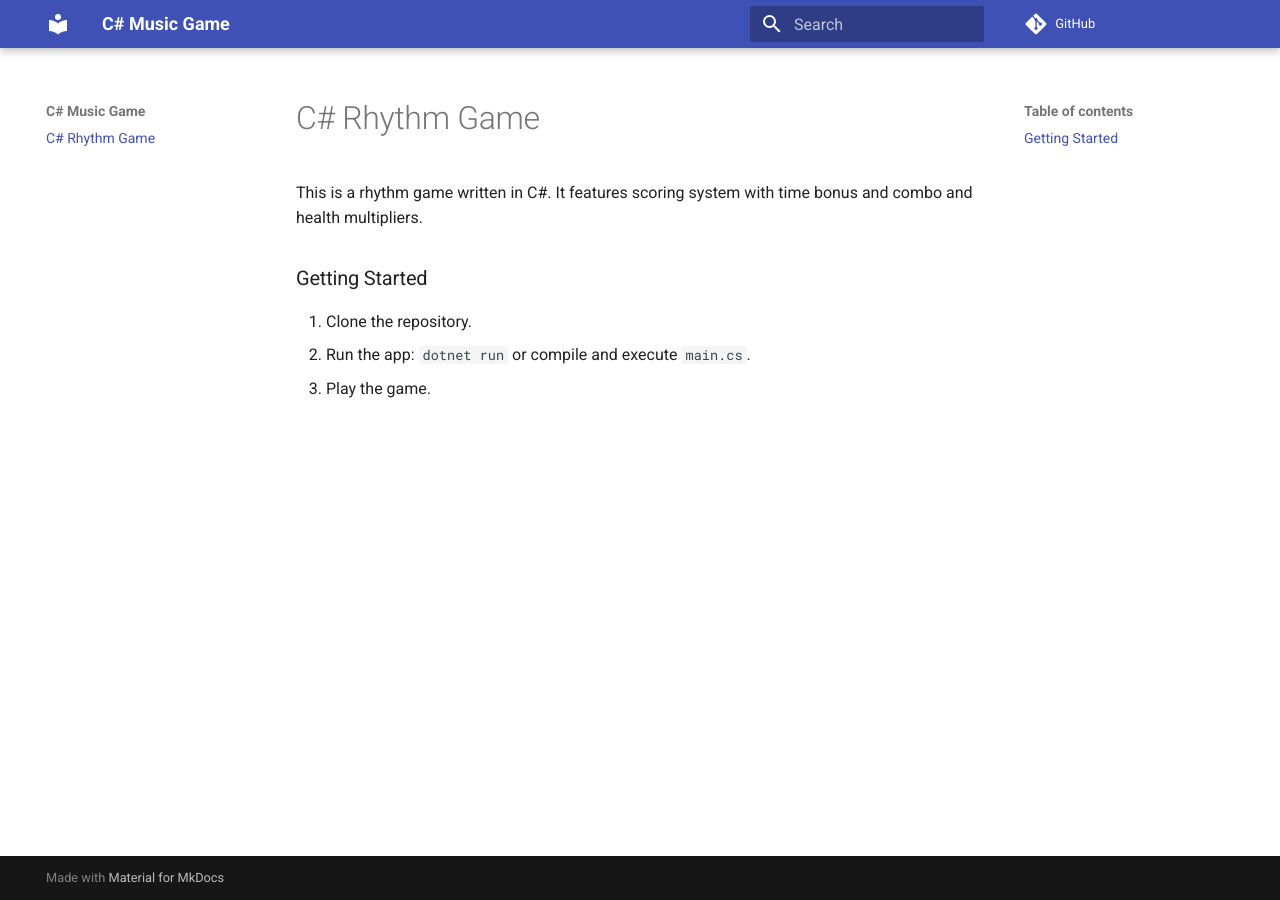
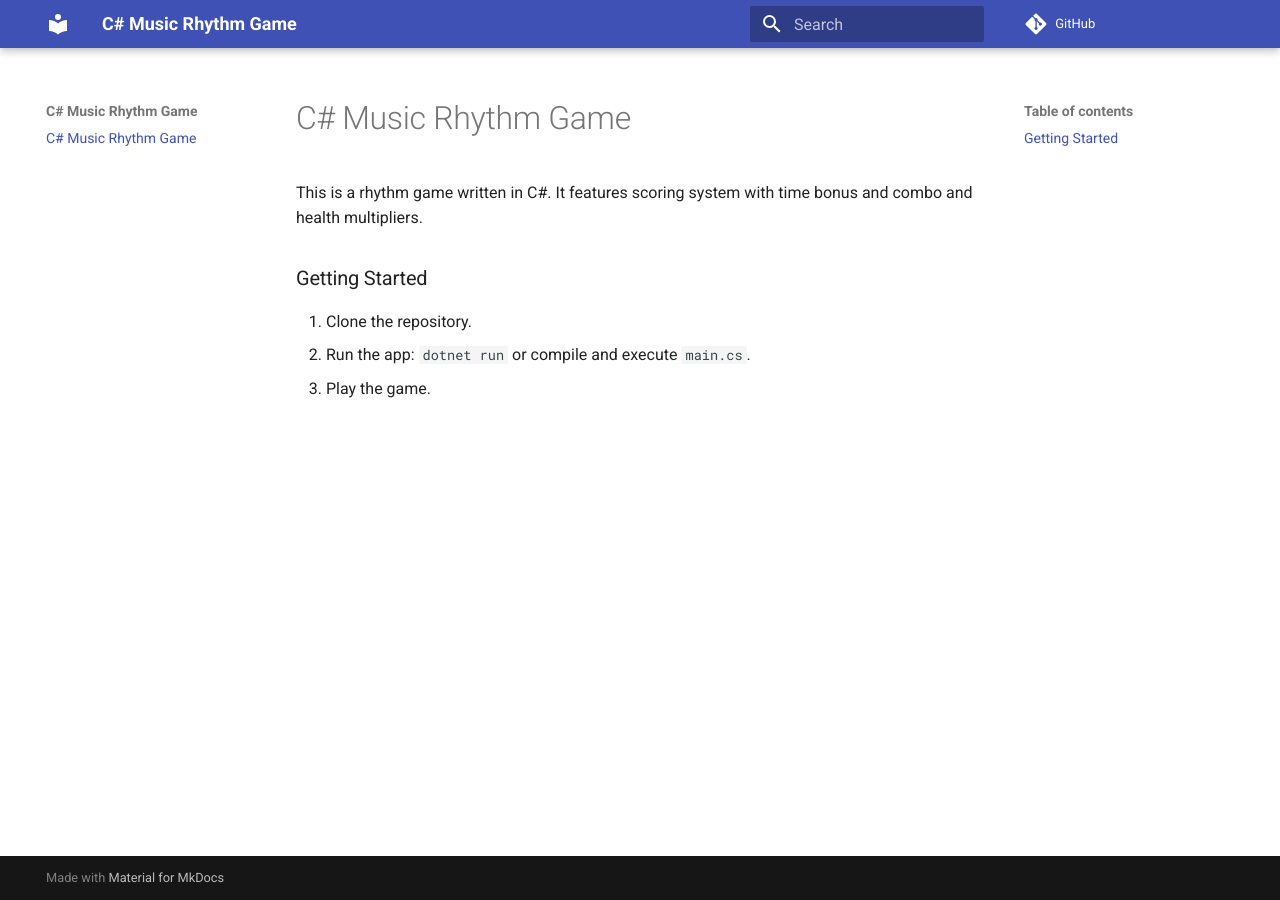
Before and after one commit to lulunac27a/csharp-music-game, an MkDocs documentation site: the page built from docs/index.md, in a window 1280 px wide. Built offline with MkDocs 1.6.1 and Material for MkDocs 9.7.7, drawn with Linux system fonts in a browser that asks for light colours; comment, search, counter and statistics services are not loaded.

Commit message:
Fix title

```diff
--- a/README.md
+++ b/README.md
@@ -1,4 +1,4 @@
-# C# Rhythm Game
+# C# Music Rhythm Game
 
 This is a rhythm game written in C#. It features scoring system with time bonus
 and combo and health multipliers.
--- a/docs/index.md
+++ b/docs/index.md
@@ -1,4 +1,4 @@
-# C# Rhythm Game
+# C# Music Rhythm Game
 
 This is a rhythm game written in C#. It features scoring system with time bonus
 and combo and health multipliers.
--- a/mkdocs.yml
+++ b/mkdocs.yml
@@ -1,3 +1,3 @@
-site_name: C# Music Game
+site_name: C# Music Rhythm Game
 theme: material
 repo_url: https://github.com/lulunac27a/csharp-music-game
```
